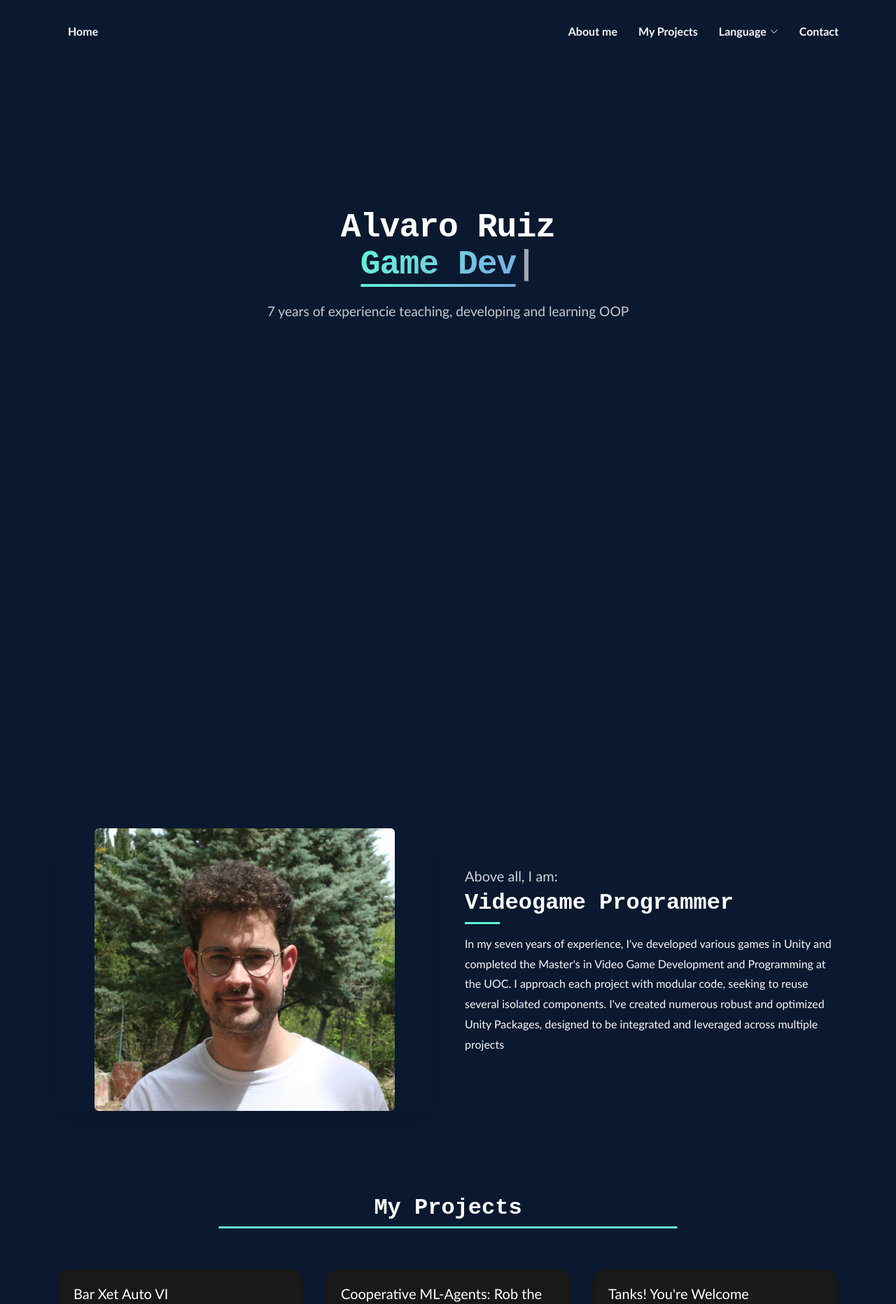
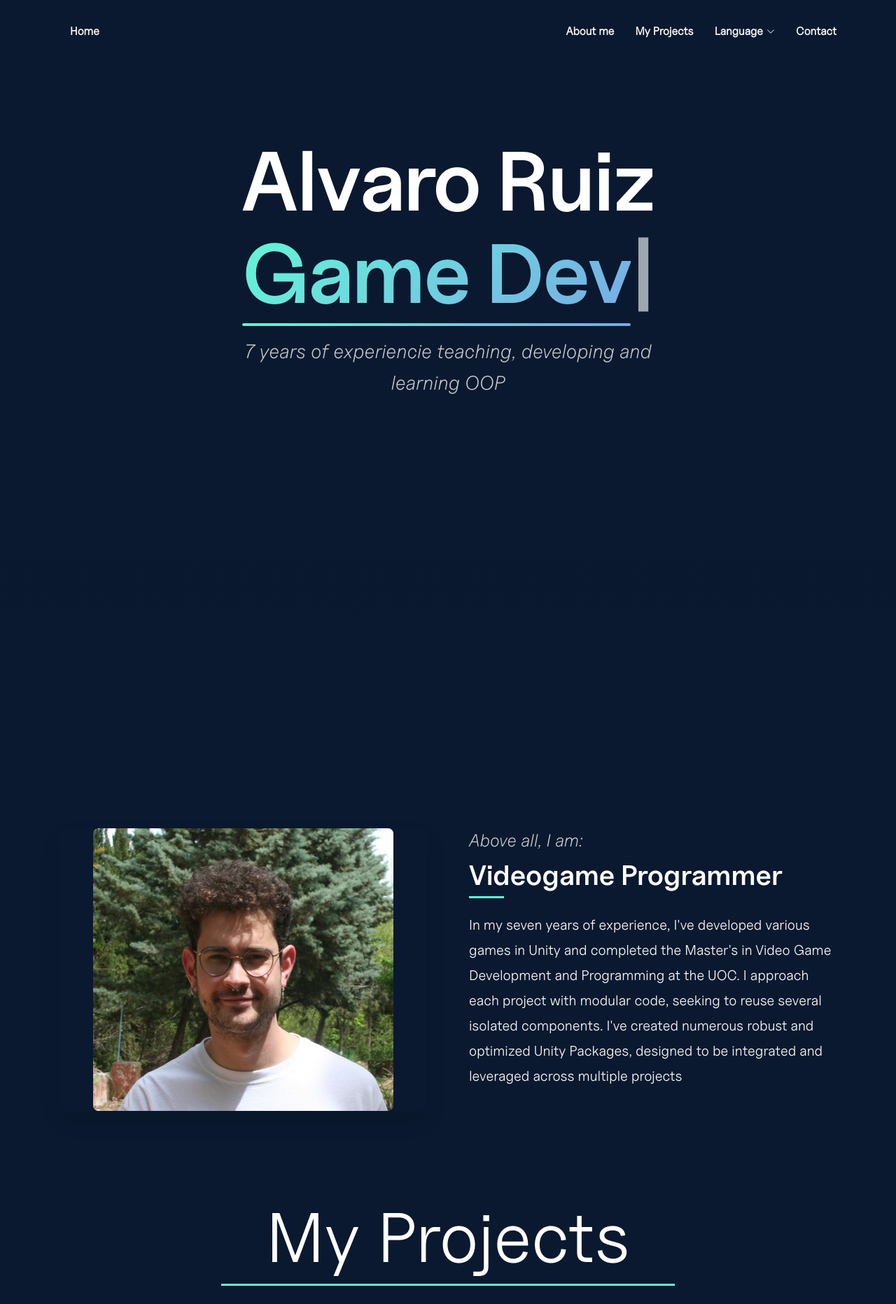
Before and after one commit to alvaroesalvaroo/portfolio, a PHP site: page / in a window 1280 px wide. Shown: the top 1864 px of the page at 70% size. Run offline with PHP 8.4, Linux system fonts and the light colour scheme; some libraries are stand-ins or nearby versions.

Commit message:
Ajustados rem. Controles chunkly en movil

```diff
--- a/assets/css/main.css
+++ b/assets/css/main.css
@@ -4,12 +4,33 @@
 # Font & Color Variables
 # Help: https://bootstrapmade.com/color-system/
 --------------------------------------------------------------*/
+@font-face {
+  font-family: Uncut; /* set name */
+  src: url(../fonts/UncutSans-Variable.ttf); /* url of the font */
+}
+@font-face {
+  font-family: UncutBook; /* set name */
+  src: url(../fonts/UncutSans-Book.otf); /* url of the font */
+}
+@font-face {
+  font-family: UncutLightItalic; /* set name */
+  src: url(../fonts/UncutSans-LightItalic.otf); /* url of the font */
+}
+@font-face {
+  font-family: UncutSemibold; /* set name */
+  src: url(../fonts/UncutSans-Semibold.otf); /* url of the font */
+}
+
+html {
+  font-size: 20px;
+}
+
 /* Fonts */
 :root {
-  --default-font: "Trebuchet MS",  system-ui, -apple-system, "Segoe UI", Roboto, "Helvetica Neue", Arial, "Noto Sans", "Liberation Sans", sans-serif, "Apple Color Emoji", "Segoe UI Emoji", "Segoe UI Symbol", "Noto Color Emoji";
-  --heading-font: "Courier New",  sans-serif;
-  --subheading-font: "Trebuchet MS",  sans-serif;
-  --nav-font: "Trebuchet MS",  sans-serif;
+  --default-font: "UncutBook",  system-ui, -apple-system, "Segoe UI", Roboto, "Helvetica Neue", Arial, "Noto Sans", "Liberation Sans", sans-serif, "Apple Color Emoji", "Segoe UI Emoji", "Segoe UI Symbol", "Noto Color Emoji";
+  --heading-font: "UncutSemibold",  sans-serif;
+  --subheading-font: "UncutLightItalic",  sans-serif;
+  --nav-font: "UncutBook",  sans-serif;
 }
 
 /* Global Colors - The following color variables are used throughout the website. Updating them here will change the color scheme of the entire website */
@@ -111,6 +132,7 @@ h5,
 h6 {
   color: var(--subheading-color);
   font-family: var(--subheading-font);
+  font-weight: 100;
 }
 
   /*--------------------------------------------------------------
@@ -669,7 +691,7 @@ section.about
 }
 
 .section-title h2 {
-  font-size: 32px;
+  font-size: 0.32rem;
   font-weight: 700;
   position: relative;
 }
@@ -723,7 +745,7 @@ section.about
 }
 
 .hero .hero-title {
-  font-size: 48px;
+  font-size: 6rem;
   font-weight: 900;
   color: var(--heading-color);
   line-height: 1.1;
@@ -733,15 +755,28 @@ section.about
 
 @media (max-width: 768px) {
   .hero .hero-title {
-    font-size: 36px;
+    font-size: 4rem;
   }
 }
 
 @media (max-width: 575px) {
   .hero .hero-title {
-    font-size: 28px;
-  }
-}
+    font-size: 3rem;
+  }
+}
+
+.hero .hero-description {
+  font-family: var(--subheading-font);
+  font-size: 1.4rem;
+  color: color-mix(in srgb, var(--default-color), transparent 20%);
+  line-height: 1.6;
+  margin-bottom: 40px;
+  max-width: 600px;
+  margin-left: auto;
+  margin-right: auto;
+}
+
+
 
 .hero .hero-title .typed {
   background: linear-gradient(135deg, var(--accent-color) 0%, color-mix(in srgb, var(--accent-color), #8b5cf6 50%) 100%);
@@ -753,6 +788,8 @@ section.about
 
 .hero .hero-title .typed::after {
   content: "";
+  /*font-size: 4em;*/
+
   position: absolute;
   bottom: -5px;
   left: 0;
@@ -762,15 +799,6 @@ section.about
   border-radius: 2px;
 }
 
-.hero .hero-description {
-  font-size: 1.2rem;
-  color: color-mix(in srgb, var(--default-color), transparent 20%);
-  line-height: 1.6;
-  margin-bottom: 40px;
-  max-width: 600px;
-  margin-left: auto;
-  margin-right: auto;
-}
 
 
 .hero .hero-image-showcase .image-wrapper {
@@ -836,7 +864,10 @@ section.about
   .hero {
     min-height: auto;
   }
-
+  .hero .hero-description {
+    font-size: 0.9rem;
+    margin-bottom: 30px;
+  }
 
 }
 
@@ -848,7 +879,7 @@ section.about
   }
 
   .hero .hero-description {
-    font-size: 1.1rem;
+    font-size: 0.7rem;
     margin-bottom: 30px;
   }
 
--- a/assets/css/projects.css
+++ b/assets/css/projects.css
@@ -294,9 +294,21 @@
 }
 
 #projects h3 {
-    font-size: 32px;
-    font-weight: 700;
+    font-family: var(--default-font);
+    font-size: 5rem;
+    font-weight: 0;
     position: relative;
+}
+
+@media (max-width: 768px) {
+    #projects h3 {
+        font-size: 65px;
+    }
+}
+
+
+.projects .project-index-item h5 {
+    font-size: 0.8rem;
 }
 
 #projects h3:after {
--- a/assets/js/3dMainSetup.js
+++ b/assets/js/3dMainSetup.js
@@ -3,7 +3,7 @@ import { GLTFLoader } from 'three/addons/loaders/GLTFLoader.js';
 import { EffectComposer } from 'three/addons/postprocessing/EffectComposer.js';
 import { RenderPass } from 'three/addons/postprocessing/RenderPass.js';
 import { UnrealBloomPass } from 'three/addons/postprocessing/UnrealBloomPass.js';
-import {OrbitControls} from "three/addons/controls/OrbitControls.js";
+// import {OrbitControls} from "three/addons/controls/OrbitControls.js";
 
 // Experimental:
 // import { SMAAPass } from 'three/addons/postprocessing/SMAAPass.js';
@@ -31,27 +31,28 @@ const canvas = document.querySelector("canvas.webgl");
 const renderer = new THREE.WebGLRenderer({canvas: canvas, antialias : true});
 renderer.setSize( sizes.width, sizes.height );
 
-const controlsDomElement = document.createElement("div");
-controlsDomElement.id = "controls";
-controlsDomElement.style.zIndex = "1";
-controlsDomElement.style.position = "absolute";
-controlsDomElement.style.top = "0";
-controlsDomElement.style.width = "100%";
-controlsDomElement.style.height = "50%";
-const isUsingMouse = window.matchMedia("(pointer: fine)").matches;
-if (isUsingMouse) {
-  controlsDomElement.style.height = "100%";
-
-}
-// controlsDomElement.style.pointerEvents = "auto";
-const controlsContainer = document.querySelector("#hero");
-// controlsContainer.style.pointerEvents = "none";
-// controlsContainer.style.position = "relative";
-controlsContainer.appendChild(controlsDomElement);
-const controls = new OrbitControls(camera, controlsDomElement);
-controls.enableZoom = false;
-controls.enablePan = false;
-controls.rotateSpeed = 0.2;
+// === CONTROLS =====
+// const controlsDomElement = document.createElement("div");
+// controlsDomElement.id = "controls";
+// controlsDomElement.style.zIndex = "1";
+// controlsDomElement.style.position = "absolute";
+// controlsDomElement.style.top = "0";
+// controlsDomElement.style.width = "100%";
+// controlsDomElement.style.height = "50%";
+// const isUsingMouse = window.matchMedia("(pointer: fine)").matches;
+// if (isUsingMouse) {
+//   controlsDomElement.style.height = "100%";
+//
+// }
+// // controlsDomElement.style.pointerEvents = "auto";
+// const controlsContainer = document.querySelector("#hero");
+// // controlsContainer.style.pointerEvents = "none";
+// // controlsContainer.style.position = "relative";
+// controlsContainer.appendChild(controlsDomElement);
+// const controls = new OrbitControls(camera, controlsDomElement);
+// controls.enableZoom = false;
+// controls.enablePan = false;
+// controls.rotateSpeed = 0.2;
 
 // Bloom effect
 const composer = new EffectComposer(renderer); // Renderer must have sizes already defined
@@ -138,21 +139,21 @@ function resize() {
   }
   camera.updateProjectionMatrix();
 
-  // Controls update
-  let cameraPos = new THREE.Vector3();
-  let cameraDir = new THREE.Vector3();
-  camera.getWorldPosition(cameraPos);
-  camera.getWorldDirection(cameraDir);
-  controls.update();
-  console.log(controls.getAzimuthalAngle());
-  controls.minPolarAngle = 80 * Math.PI / 180;
-  controls.maxPolarAngle = 90 * Math.PI / 180;
-  controls.maxAzimuthAngle = controls.getAzimuthalAngle() + 0 * Math.PI / 180;
-  controls.minAzimuthAngle = controls.getAzimuthalAngle() + 0 * Math.PI / 180;
-  controls.target.copy(camera.position).add(cameraDir.multiplyScalar(5));
-
-
-  controls.update();
+  // // Controls update
+  // let cameraPos = new THREE.Vector3();
+  // let cameraDir = new THREE.Vector3();
+  // camera.getWorldPosition(cameraPos);
+  // camera.getWorldDirection(cameraDir);
+  // controls.update();
+  // console.log(controls.getAzimuthalAngle());
+  // controls.minPolarAngle = 80 * Math.PI / 180;
+  // controls.maxPolarAngle = 90 * Math.PI / 180;
+  // controls.maxAzimuthAngle = controls.getAzimuthalAngle() + 0 * Math.PI / 180;
+  // controls.minAzimuthAngle = controls.getAzimuthalAngle() + 0 * Math.PI / 180;
+  // controls.target.copy(camera.position).add(cameraDir.multiplyScalar(5));
+  //
+  //
+  // controls.update();
 
   // Update renderer
   renderer.setSize(sizes.width, sizes.height);
@@ -225,7 +226,7 @@ function animate() {
     scene.rotation.set(scene.rotation.x, scene.rotation.y -= rotationSceneSpeed * deltaTime, scene.rotation.z);
   }
 
-  controls.update();
+  // controls.update();
 
   // Render
   // renderer.render( scene, camera ); // old, no bloom effect
```
Also changed, not shown: assets/fonts/UncutSans-Book.otf (added), assets/fonts/UncutSans-LightItalic.otf (added), assets/fonts/UncutSans-Semibold.otf (added), assets/fonts/UncutSans-Variable.ttf (added).
